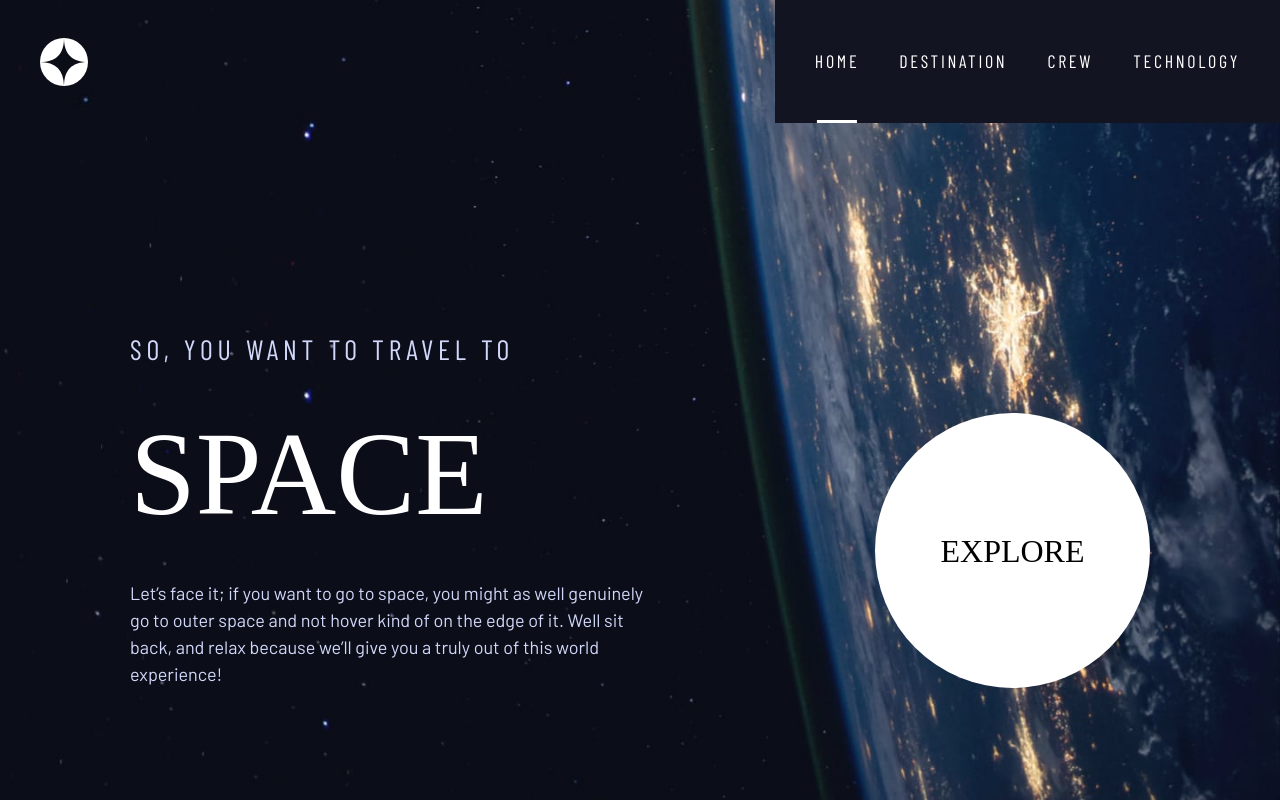
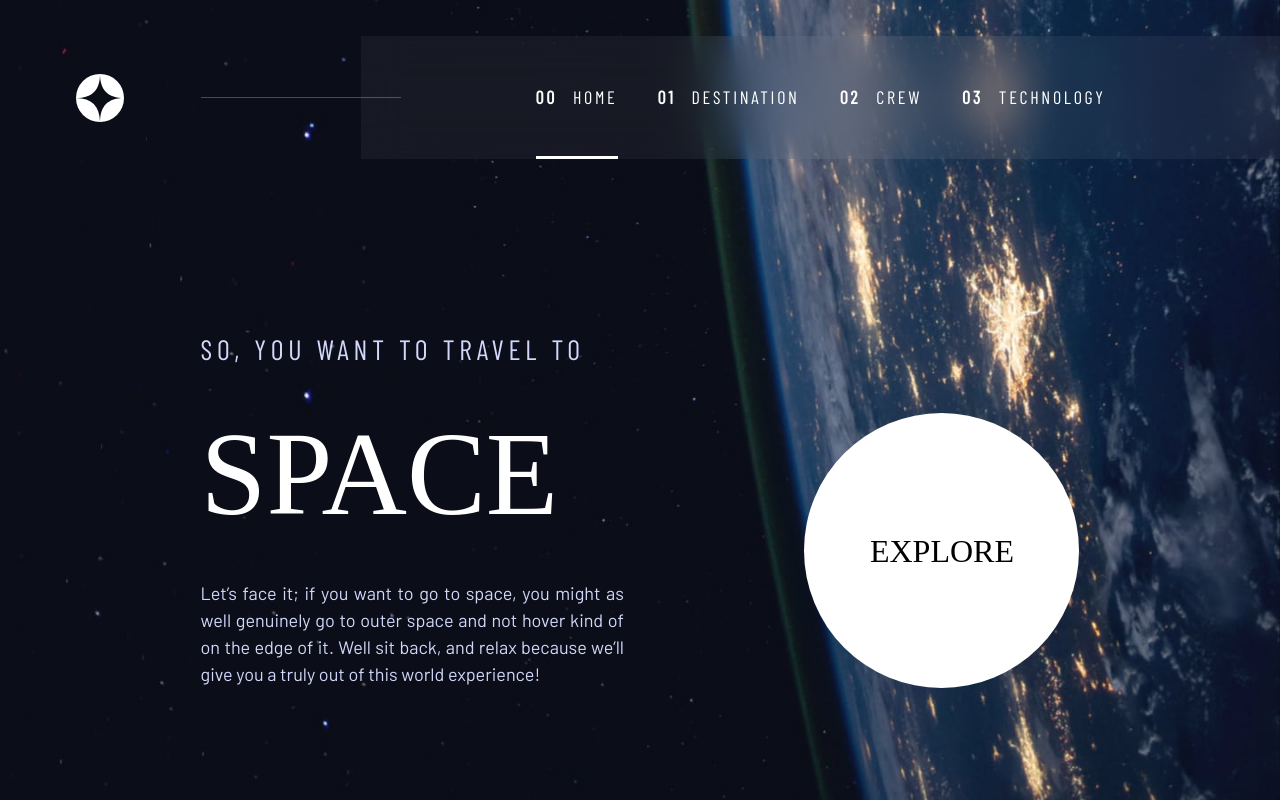
Before and after one commit to hadreemustaffa/space-tourism, a website built with Vite: page index.html in a window 1280 px wide. Built offline with nearby package versions, Linux system fonts and the light colour scheme; a web font is replaced by a local one.

Commit message:
style: finish header and home section styling

```diff
--- a/index.html
+++ b/index.html
@@ -16,7 +16,7 @@
 
 <body>
   <header>
-    <div>
+    <div class="logo">
       <img src="./public/images/shared/logo.svg" alt="">
     </div>
 
@@ -28,22 +28,22 @@
       <ul id="navigation-list" class="list">
         <li class="list__item">
           <button class="list__item btn btn-nav active" id="btnHome">
-            <span>01</span>Home
+            <span>00</span>Home
           </button>
         </li>
         <li class="list__item">
           <button class="list__item btn btn-nav" id="btnDestination">
-            <span>02</span>Destination
+            <span>01</span>Destination
           </button>
         </li>
         <li class="list__item">
           <button class="list__item btn btn-nav" id="btnCrew">
-            <span>03</span>Crew
+            <span>02</span>Crew
           </button>
         </li>
         <li class="list__item">
           <button class="list__item btn btn-nav" id="btnTechnology">
-            <span>04</span>Technology
+            <span>03</span>Technology
           </button>
         </li>
       </ul>
--- a/sass/abstracts/_colors.scss
+++ /dev/null
@@ -1,4 +0,0 @@
-$clr-dark-900: hsl(230, 35%, 7%);
-$clr-dark-800: hsl(232, 28%, 10%);
-$clr-light-200: hsl(231, 77%, 90%);
-$clr-light-100: hsl(0, 0%, 100%);
--- a/sass/abstracts/_index.scss
+++ b/sass/abstracts/_index.scss
@@ -1,3 +1,2 @@
-@forward "colors";
 @forward "variables";
 @forward "breakpoints";
--- a/sass/abstracts/_variables.scss
+++ b/sass/abstracts/_variables.scss
@@ -1,5 +1,3 @@
-@use "./colors" as *;
-
 :root {
   --fs-900: clamp(5rem, 8vw + 1rem, 9.375rem);
   --fs-800: 3.5rem;
@@ -9,17 +7,26 @@
   --fs-400: 0.9375rem;
   --fs-300: 1rem;
   --fs-200: 0.875rem;
+
+  --clr-dark-900: 230, 35%, 7%;
+  --clr-dark-800: 232, 28%, 10%;
+  --clr-light-200: 231, 77%, 90%;
+  --clr-light-100: 0, 0%, 100%;
 }
 
 $ff-primary: "Barlow", sans-serif;
 $ff-secondary: "Barlow Condensed", sans-serif;
 $ff-tertiary: "Bellefair", serif;
 
-$clr-text-dark: $clr-dark-900;
-$clr-text-light: $clr-light-200;
-$clr-text-white: $clr-light-100;
+$clr-text-dark: hsl(var(--clr-dark-900));
+$clr-text-light: hsl(var(--clr-light-200));
+$clr-text-white: hsl(var(--clr-light-100));
 
-$clr-bg-dark: $clr-dark-900;
-$clr-bg-navigation: $clr-dark-800;
-$clr-bg-light: $clr-light-200;
-$clr-bg-white: $clr-light-100;
+$clr-bg-dark: hsl(var(--clr-dark-900));
+$clr-bg-navigation: hsl(var(--clr-dark-800));
+$clr-bg-light: hsl(var(--clr-light-200));
+$clr-bg-white: hsl(var(--clr-light-100));
+$clr-bg-line: hsl(var(--clr-light-100), 0.25);
+$clr-bg-dimmed: hsl(var(--clr-light-100), 0.05);
+
+$clr-hvr-white: hsl(var(--clr-light-100), 0.15);
--- a/sass/base/_base.scss
+++ b/sass/base/_base.scss
@@ -13,6 +13,7 @@ body {
   }
   @include lg {
     background-image: url("../../public/images/home/background-home-desktop.jpg");
+    grid-template-columns: minmax(2.5rem, 13.5rem) auto minmax(2.5rem, 13.5rem);
   }
 }
 
--- a/sass/base/_helpers.scss
+++ b/sass/base/_helpers.scss
@@ -6,12 +6,6 @@
 .grid {
   display: grid;
   gap: var(--gap, 1rem);
-}
-
-.container {
-  padding-inline: 2em;
-  margin-inline: auto;
-  max-width: 80rem;
 }
 
 .sr-only {
--- a/sass/components/_buttons.scss
+++ b/sass/components/_buttons.scss
@@ -13,8 +13,8 @@
     width: 24px;
     height: 24px;
     position: absolute;
-    z-index: 100;
-    right: 1.5rem;
+    z-index: 200;
+    right: 2.5rem;
     top: 50%;
     translate: 0 -50%;
     background-image: url("../../public/images/shared/icon-hamburger.svg");
@@ -36,27 +36,39 @@
   }
 
   &.btn-nav {
+    display: flex;
     position: relative;
-    // transition: all 0.25s ease;
 
     span {
       padding-right: 1rem;
     }
 
-    &.active::after {
+    &::after {
       content: "";
       position: absolute;
-      left: 50%;
+      left: 0;
       bottom: 0;
-      translate: -50% 0;
-      width: 90%;
+      width: 0;
       height: 3px;
       background-color: $clr-bg-white;
+      transition: width 0.35s ease;
+    }
+
+    &:hover::after,
+    &.active::after {
+      @extend ::after;
+      width: 100%;
     }
 
     @include md {
       span {
         display: none;
+      }
+    }
+
+    @include lg {
+      span {
+        display: block;
       }
     }
   }
@@ -68,6 +80,30 @@
     max-height: 150px;
     background-color: $clr-bg-white;
     border-radius: 100%;
+    position: relative;
+    display: grid;
+    place-items: center;
+    margin: 0 auto;
+    z-index: 1;
+
+    &::after {
+      content: "";
+      position: absolute;
+      z-index: -1;
+      width: 100%;
+      height: 100%;
+      background: $clr-hvr-white;
+      border-radius: 50%;
+      opacity: 0;
+      transition:
+        opacity 0.35s linear,
+        transform 0.5s ease-in-out;
+    }
+
+    &:hover::after {
+      opacity: 1;
+      transform: scale(1.25);
+    }
 
     @include md {
       width: 244px;
@@ -81,6 +117,7 @@
       max-width: 275px;
       height: 275px;
       max-height: 275px;
+      margin: 0;
     }
   }
 }
--- a/sass/layout/_container.scss
+++ b/sass/layout/_container.scss
@@ -9,6 +9,7 @@
   padding: 2.875rem 1.5rem;
   text-align: center;
   max-width: 30rem;
+  margin: 0 auto;
 
   .container__text {
     display: flex;
@@ -17,15 +18,20 @@
   }
 
   @include md {
-    padding: 2.875rem 2.5rem;
+    padding-inline: 0;
+    justify-content: space-between;
+    padding: 5rem 0;
   }
 
   @include lg {
-    padding: 7rem 2.5rem;
+    padding: 7rem 0;
+    grid-row: 2 / 2;
+    grid-column: 2 / 3;
     flex-direction: row;
     text-align: left;
     align-items: end;
-    max-width: 68.75rem;
+    max-width: none;
+    margin: 0;
 
     .container__item {
       display: flex;
@@ -34,10 +40,12 @@
     }
 
     .container__text {
-      flex-basis: 55%;
+      flex-basis: 53%;
+      max-width: 45ch;
+      text-align: justify;
     }
     .container__item {
-      flex-basis: 45%;
+      flex-basis: 47%;
     }
   }
 
--- a/sass/layout/_header.scss
+++ b/sass/layout/_header.scss
@@ -6,7 +6,7 @@ header {
   justify-content: space-between;
   align-items: center;
   position: relative;
-  padding: 1.5rem;
+  padding: 2.5rem;
 
   @include md {
     padding: 0 0 0 2.5rem;
@@ -14,6 +14,41 @@ header {
     nav {
       padding: 0 2.5rem;
       background-color: $clr-bg-navigation;
+    }
+  }
+
+  @include lg {
+    padding: 0;
+    margin-top: 2em;
+    display: grid;
+    grid-template-columns: subgrid;
+    grid-template-rows: auto;
+    grid-area: 1 / 1 / 1 / 4;
+
+    .logo {
+      grid-area: 1 / 1 / 1 / 1;
+      place-self: center;
+    }
+
+    nav {
+      grid-area: 1 / 2 / 1 / 4;
+      display: grid;
+      grid-template-columns: 1fr minmax(2.5rem, 13.5rem);
+      padding: 0;
+      background-color: transparent;
+
+      &::after {
+        content: "";
+        display: block;
+        position: relative;
+        width: 100%;
+        height: 1px;
+        grid-column: 1 / span 2;
+        grid-row: 1 / span 1;
+        align-self: center;
+        z-index: 200;
+        background-color: $clr-bg-line;
+      }
     }
   }
 }
@@ -30,6 +65,7 @@ ul.list {
   gap: 2.5rem;
   backdrop-filter: blur(1.5rem);
   transition: right 0.25s ease;
+  z-index: 100;
 
   .btn {
     padding: 3rem 0;
@@ -40,7 +76,6 @@ ul.list {
   }
 
   @include md {
-    translate: 0;
     backdrop-filter: none;
     flex-direction: row;
     position: static;
@@ -48,4 +83,12 @@ ul.list {
     width: auto;
     padding: 0;
   }
+
+  @include lg {
+    backdrop-filter: blur(1.5rem);
+    background-color: $clr-bg-dimmed;
+    grid-area: 1 / 2 / 1 / 5;
+    place-self: end;
+    padding-inline: clamp(4.625rem, -9.5rem + 25.5vi, 13.5rem);
+  }
 }
```
